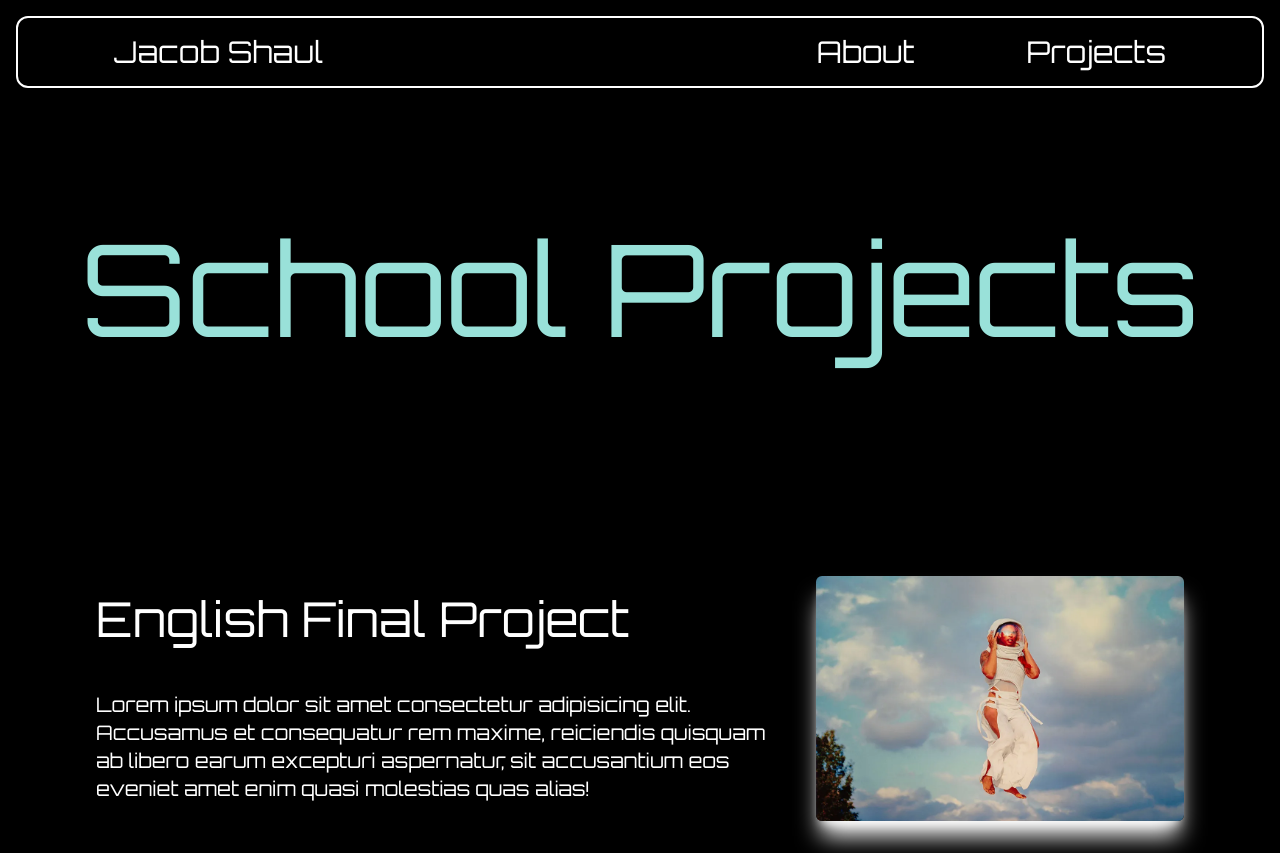
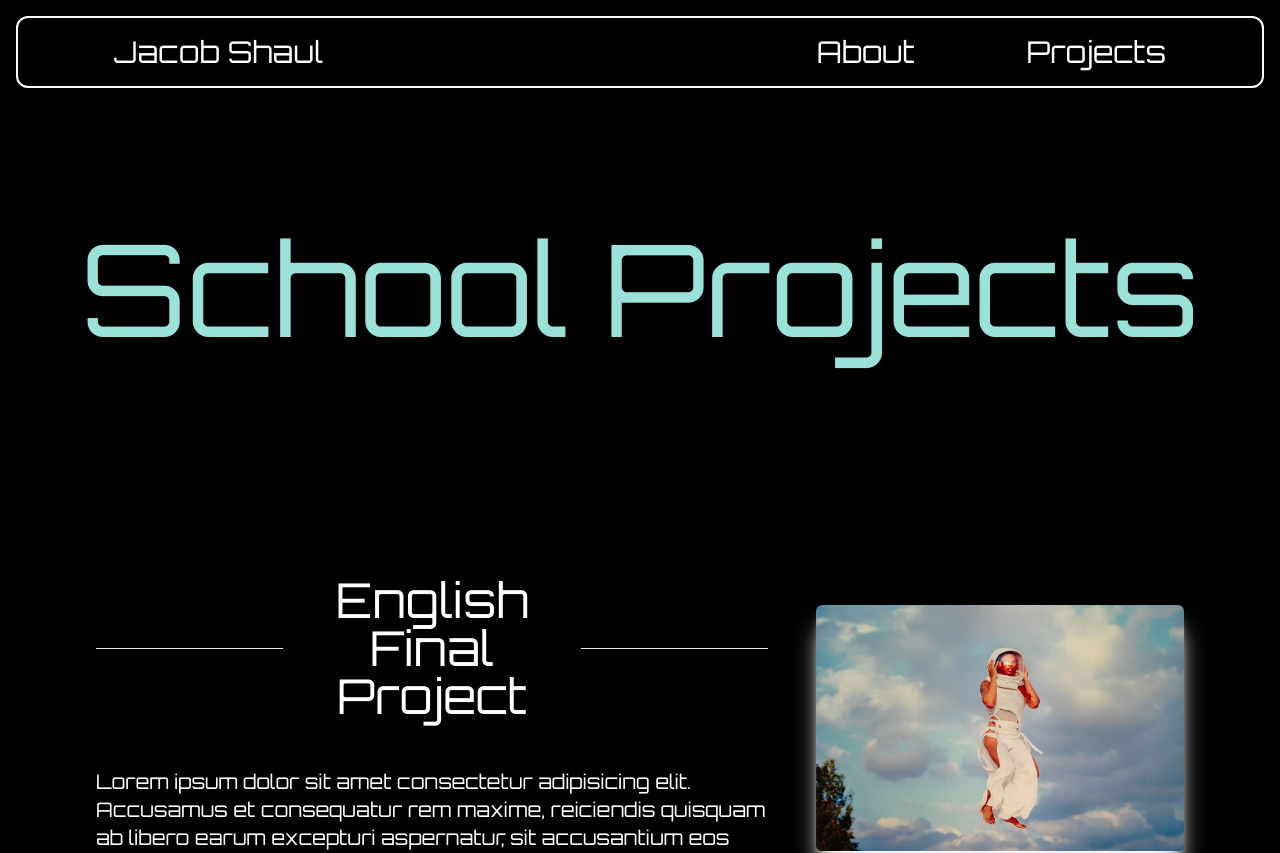
Before and after one commit to jacob-s-codes/personal-portfolio, a Next.js app: page /schoolprojects in a window 1280 px wide. Shown: the top 853 px of the page. Built offline with nearby package versions, Linux system fonts and the light colour scheme.

Commit message:
centered english text

```diff
--- a/app/components/schoolprojects/Landpage.tsx
+++ b/app/components/schoolprojects/Landpage.tsx
@@ -10,7 +10,11 @@ const Landpage = () => {
 
       <div className='flex flex-row items-center justify-center mt-56 gap-x-12'>
         <div className='flex flex-col max-w-2xl gap-y-12 ml-24'>
-          <h2 className='text-5xl'>English Final Project</h2>
+          <div className='flex flex-row items-center'>
+            <hr className='w-[50%]'/>
+            <h2 className='text-5xl text-center'>English Final Project</h2>
+            <hr className='w-[50%]'/>
+          </div>
           <p className='text-xl'>Lorem ipsum dolor sit amet consectetur adipisicing elit. Accusamus et consequatur rem maxime, reiciendis quisquam ab libero earum excepturi aspernatur, sit accusantium eos eveniet amet enim quasi molestias quas alias!</p>
         </div>
         <div className='w-full mr-24'>
```
